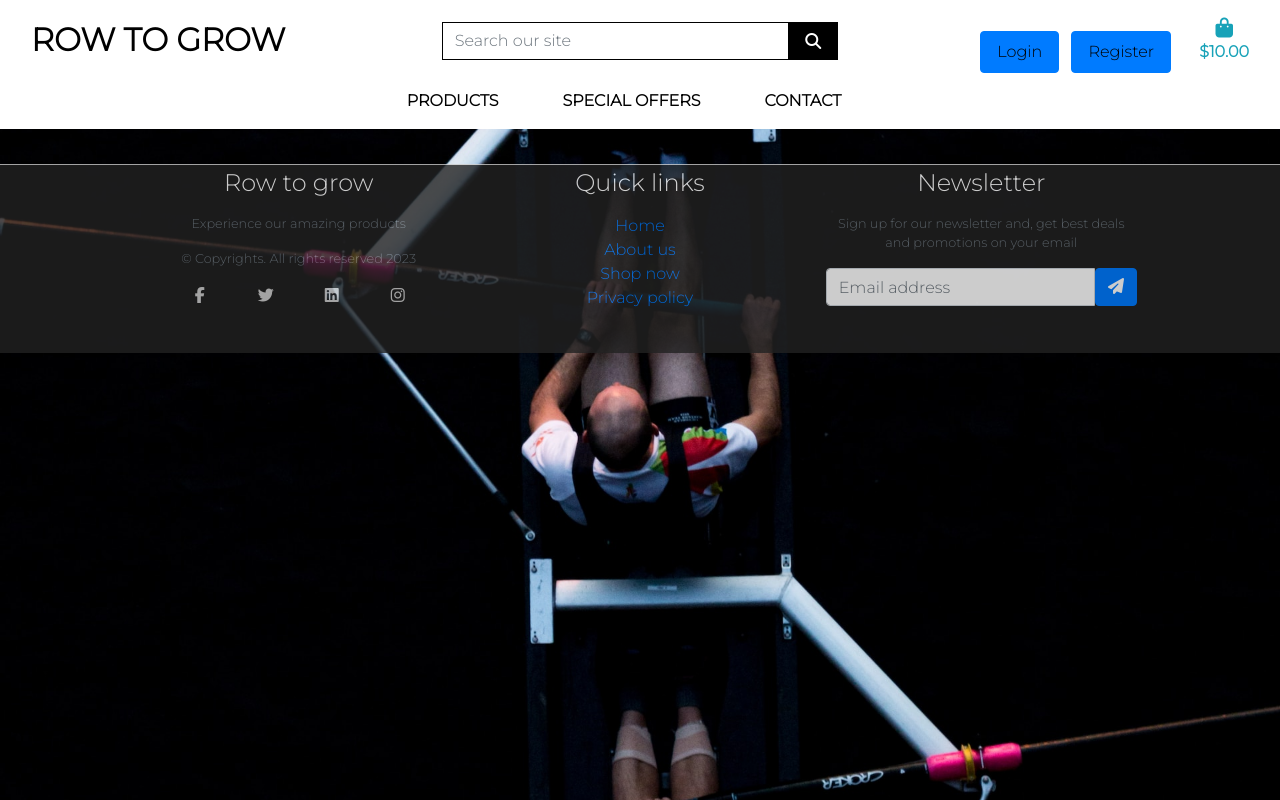
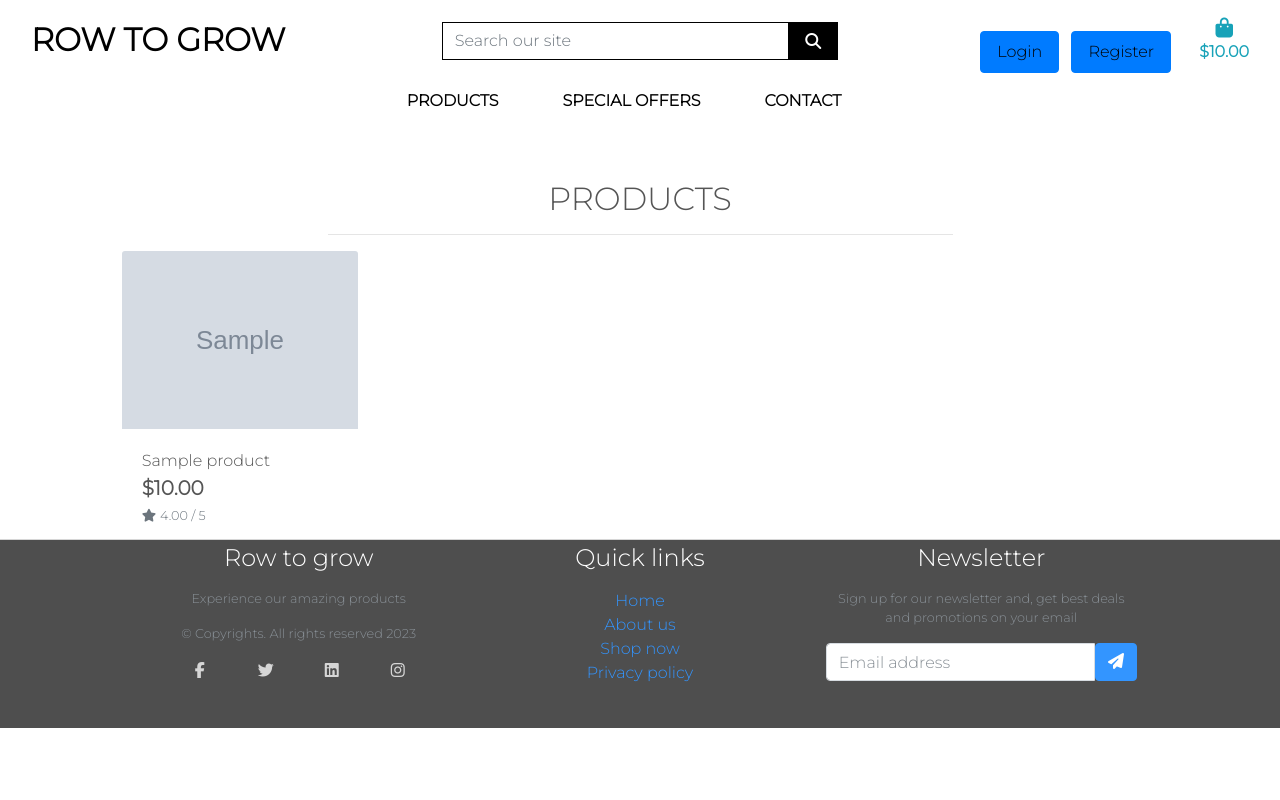
Before and after one commit to tmarkec/row_to_grow, a Django app: template products/templates/products/products.html in a window 1280 px wide. Run offline with Django 3.2, Linux system fonts and the light colour scheme; tables that the repository leaves empty hold one stand-in row (values such as "Sample post"); the template is opened without the code that fills it: values that come from a table or form of the project are taken from there, most other values are stand-ins (such as "Sample title", 1, 10 or a date in 2020); grey boxes marked "Sample" are stand-in pictures; some libraries are stand-ins or nearby versions.

Commit message:
add basic style to product page-bootstrap, add product from admin page

```diff
--- a/products/templates/products/products.html
+++ b/products/templates/products/products.html
@@ -12,11 +12,70 @@
 {% endblock %}
 
 {% block content %}
-  <div class="container">
+<div class="overlay"></div>
+<div class="container-fluid">
     <div class="row">
-        <div class="col">
-
+        <div class="col text-center mt-3">
+            <h2 class="logo-font">Products</h2>
+            <hr class="w-50 mb-1">
         </div>
     </div>
-  </div>
+    <div class="row">
+        <div class="product-container col-10 offset-1">
+            <div class="row mt-1 mb-2"></div>
+            <div class="row">
+                {% for product in products %}
+                    <div class="col-sm-6 col-md-6 col-lg-4 col-xl-3">
+                        <div class="card h-100 border-0">
+                            {% if product.image %}
+                            <a href="">
+                                <img class="card-img-top img-fluid" src="{{ product.image.url }}" alt="{{ product.name }}">
+                            </a>
+                            {% else %}
+                            <a href="">
+                                <img class="card-img-top img-fluid" src="{{ MEDIA_URL }}noimage.png" alt="{{ product.name }}">
+                            </a>
+                            {% endif %}
+                            <div class="card-body pb-0">
+                                <p class="mb-0">{{ product.name }}</p>
+                            </div>
+                            <div class="card-footer bg-white pt-0 border-0 text-left">
+                                <div class="row">
+                                    <div class="col">
+                                        <p class="lead mb-0 text-left font-weight-bold">${{ product.price }}</p>
+                                        {% if product.rating %}
+                                            <small class="text-muted"><i class="fas fa-star mr-1"></i>{{ product.rating }} / 5</small>
+                                        {% else %}
+                                            <small class="text-muted">No Rating</small>
+                                        {% endif %}
+                                    </div>
+                                </div>
+                            </div>
+                        </div>
+                    </div>
+                    {% if forloop.counter|divisibleby:1 %}
+                        <div class="col-12 d-sm-none mb-5">
+                            <hr>
+                        </div>
+                    {% endif %}
+                    {% if forloop.counter|divisibleby:2 %}
+                        <div class="col-12 d-none d-sm-block d-md-block d-lg-none mb-5">
+                            <hr>
+                        </div>
+                    {% endif %}
+                    {% if forloop.counter|divisibleby:3 %}
+                        <div class="col-12 d-none d-lg-block d-xl-none mb-5">
+                            <hr>
+                        </div>
+                    {% endif %}
+                    {% if forloop.counter|divisibleby:4 %}
+                        <div class="col-12 d-none d-xl-block mb-5">
+                            <hr>
+                        </div>
+                    {% endif %}
+                {% endfor %}
+            </div>
+        </div>
+    </div>
+</div>
 {% endblock %}
--- a/products/views.py
+++ b/products/views.py
@@ -1,4 +1,5 @@
 from django.shortcuts import render
+from .models import Product
 
 # Create your views here.
 
--- a/static/css/base.css
+++ b/static/css/base.css
@@ -56,6 +56,17 @@ body {
 .border-black {
     border: 1px solid black !important;
 }
+/* -------------------------------product page */
+.overlay {
+	height: 100%;
+	width: 100%;
+	top: 0;
+	left: 0;
+	position: fixed;
+	background: white;
+	z-index: -1;
+}
+
 /* ---------------------------------Footer */
 .main-footer {
     border-top: solid 1px #ccc;
```
Also changed, not shown: media/0900631B81B0C2D9M.jpg (added).
